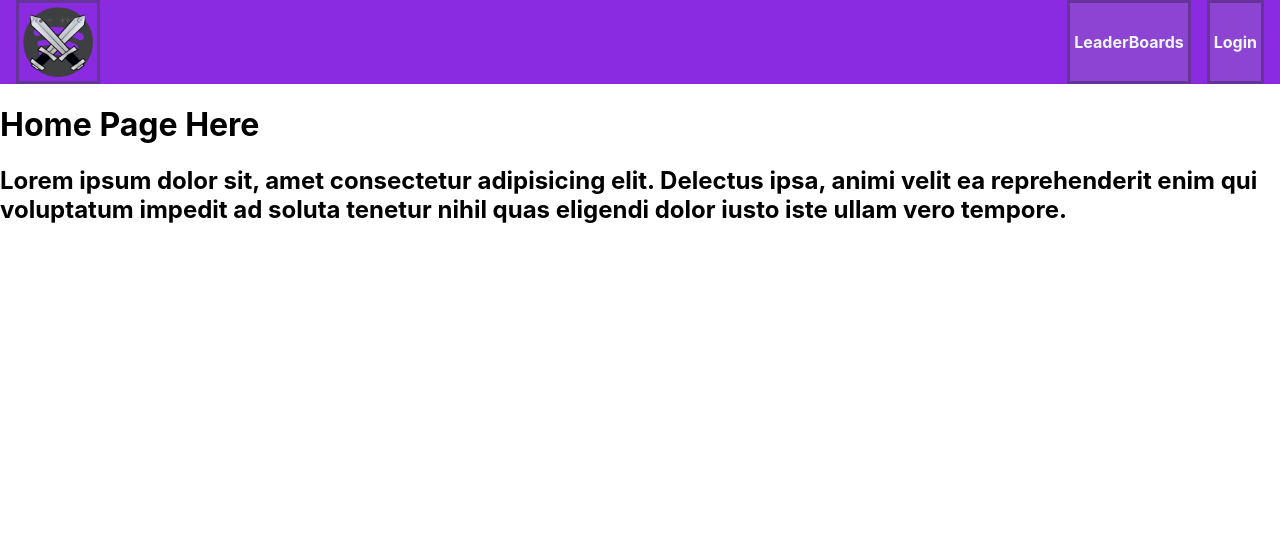
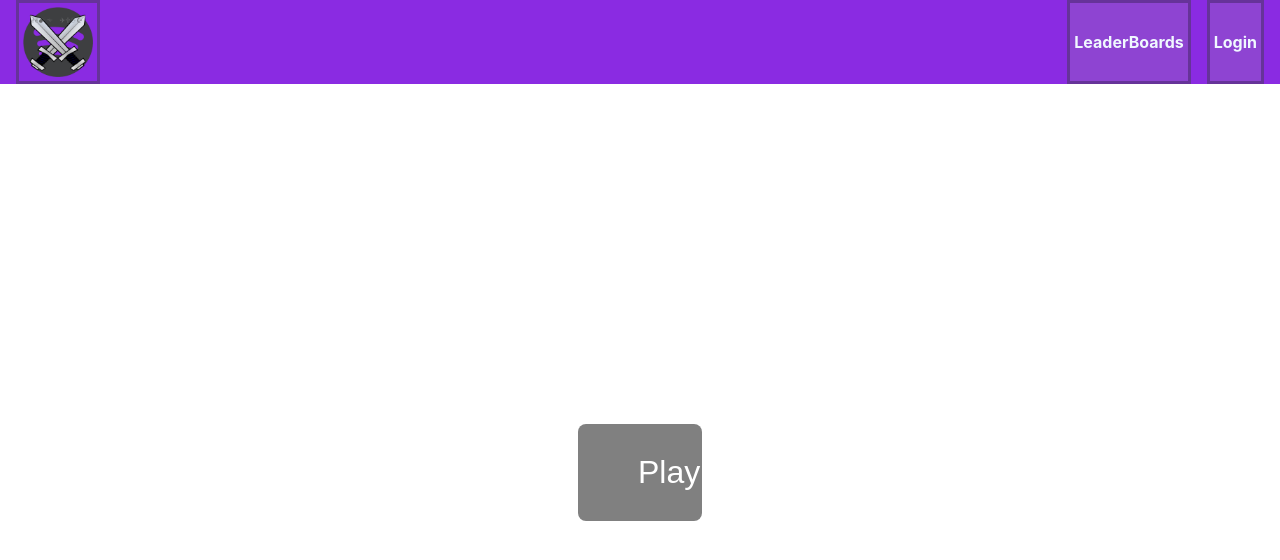
Before and after one commit to LunaraVenturis/LunaraVenturis, a React (Create React App) app in the folder FE/gmq/: page / in a window 1280 px wide. Shown: the top 560 px of the page. Built offline with nearby package versions, Linux system fonts and the light colour scheme.

Commit message:
made button on menu center part 1 center div

```diff
--- a/FE/gmq/src/App.tsx
+++ b/FE/gmq/src/App.tsx
@@ -2,6 +2,7 @@ import { Navbar } from './components/Header/Navbar'
 import { LeaderBoards } from './components/Pages/LeaderBoards';
 import { Login } from './components/Pages/Login';
 import { Home } from './components/Pages/HomePage';
+import { Lobby } from './components/Pages/Lobby';
 function App() {
   let Component;
   switch (window.location.pathname){
@@ -13,6 +14,9 @@ function App() {
       break;
     case "/LeaderBoards":
       Component = LeaderBoards;
+      break;
+    case "/Lobby":
+      Component = Lobby;
       break;
       default :
       Component = Home;
--- a/FE/gmq/src/components/Pages/HomePage.tsx
+++ b/FE/gmq/src/components/Pages/HomePage.tsx
@@ -1,9 +1,15 @@
+import './PlayButton.css'
 
+function handleClick()
+{
+    console.log("Clicked!");
+}
 export const Home = (): JSX.Element => {
-    return(
-        <div>
-        <h1>Home Page Here</h1>
-        <h2>Lorem ipsum dolor sit, amet consectetur adipisicing elit. Delectus ipsa, animi velit ea reprehenderit enim qui voluptatum impedit ad soluta tenetur nihil quas eligendi dolor iusto iste ullam vero tempore.</h2>
+    return (
+        <div className="BtnPos" >
+        <button className="PlayBtn" onClick={handleClick}>
+            Play
+        </button>
         </div>
-    )
+        );
 }
--- /dev/null
+++ b/FE/gmq/src/components/Pages/Lobby.tsx
@@ -0,0 +1,9 @@
+
+export const Lobby = (): JSX.Element => {
+    return(
+        <div>
+        <h1>Lobby Here</h1>
+        <h2>Lorem ipsum dolor sit, amet consectetur adipisicing elit. Delectus ipsa, animi velit ea reprehenderit enim qui voluptatum impedit ad soluta tenetur nihil quas eligendi dolor iusto iste ullam vero tempore.</h2>
+        </div>
+    )
+}
--- /dev/null
+++ b/FE/gmq/src/components/Pages/PlayButton.css
@@ -0,0 +1,28 @@
+.BtnPos
+{
+  position: relative;
+  display: flex;
+  flex-direction: column;
+  width: 100%;
+  justify-content: center;
+  padding: 20px 20px;
+}
+
+.PlayBtn
+{
+    background-color: gray;
+    color: white;
+    border: none;
+    text-align: center;
+    padding: 30px 60px;
+    font-size: 32px;
+    margin-top: 20rem;
+    margin-left: 45%;
+    margin-right: 45%;
+    border-radius: 8px;
+}
+.PlayBtn:hover
+{
+    transition: 0.50s;
+    box-shadow: 0 12px 16px 0 rgba(0,0,0,0.24), 0 17px 50px 0 rgba(0,0,0,0.19);
+}
```
Also changed, not shown: FE/gmq/src/components/Buttons/Button.tsx (deleted, +0 -16 lines).
